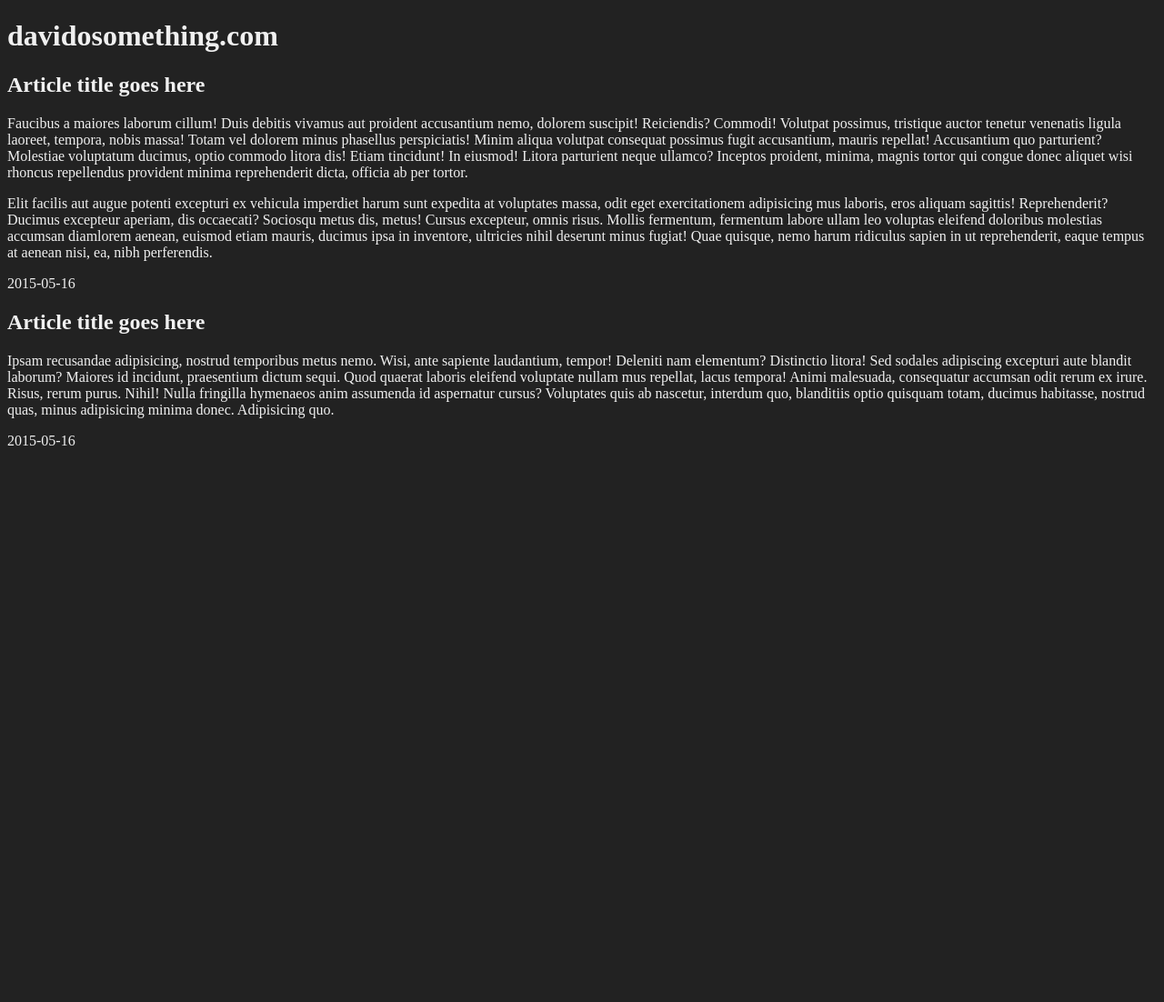
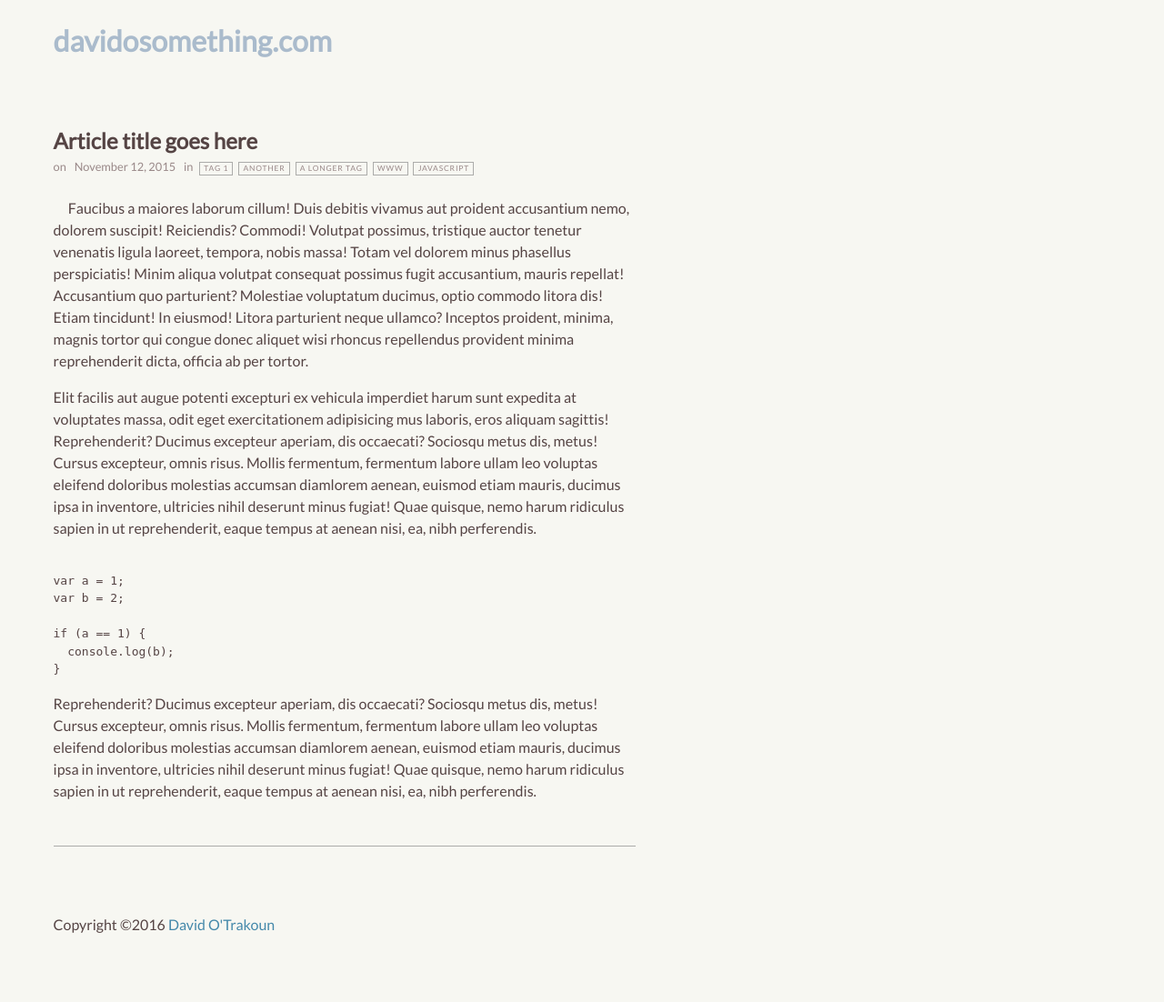
Before and after one commit to davidosomething/16.davidosomething.com, a PHP site: page / in a window 1280 px wide. Shown: the whole page at 91% size. Before the commit the page ends 490 px from the top, so only its background shows below. Run offline with PHP 8.4, Linux system fonts and the light colour scheme; style sheets or scripts are compiled from the project's sources.

Commit message:
wip styling and adding highlight.js

```diff
--- a/assets/js/src/global.js
+++ b/assets/js/src/global.js
@@ -1 +1,5 @@
+import hljs from "highlight.js";
+
 console.log('hi');
+
+hljs.initHighlightingOnLoad();
--- a/assets/scss/global.scss
+++ b/assets/scss/global.scss
@@ -6,10 +6,119 @@
 // colors
 // =============================================================================
 
-$primary-bg: #222;
-$primary-text: #f0f0f0;
+$c-primary-bg: #f7f7f2;
+$c-primary-text: #544;
+$c-primary-link: #48a;
+$c-primary-divider: #acacaa;
+
+$c-tertiary-text: #988;
+
+$c-header-text: #abc;
+
+// -----------------------------------------------------------------------------
+// Global
+// -----------------------------------------------------------------------------
 
 body {
-  background: $primary-bg;
-  color: $primary-text;
+  background: $c-primary-bg;
+  color: $c-primary-text;
+  font-family: 'Lato', sans-serif;
 }
+
+a {
+  color: $c-primary-link;
+  text-decoration: none;
+}
+
+.globaldiv {
+  margin: 2% 4% 6%;
+}
+
+.global__header {
+}
+
+.global__header > h1 {
+  color: $c-header-text;
+}
+
+.global__nav {
+}
+
+.global__footer {
+}
+
+.home > main {
+}
+
+// -----------------------------------------------------------------------------
+// Article
+// -----------------------------------------------------------------------------
+
+.article {
+  max-width: 40em;
+}
+
+// -----------------------------------------------------------------------------
+// Article Parts
+// -----------------------------------------------------------------------------
+
+.article__tags .article__tag {
+  border: 1px $c-primary-divider solid;
+  display: inline-block;
+  letter-spacing: 0.1em;
+  padding: 0.2em 0.5em;
+  text-transform: uppercase;
+}
+
+// -----------------------------------------------------------------------------
+// Article divisions and per-division Article Parts overrides
+// -----------------------------------------------------------------------------
+
+.article__header {
+  > h2 {
+    margin-bottom: 0;
+  }
+
+  > .article__meta {
+    color: $c-tertiary-text;
+    font-size: 0.8em;
+
+    time {
+      padding: 0 0.5em;
+    }
+
+    .article__tags {
+      display: inline-block;
+      font-size: 0.66em;
+      list-style: none;
+      padding: 0 0.5em;
+      vertical-align: middle;
+
+      > li {
+        display: inline-block;
+        margin: 0 0.5em 0 0;
+      }
+    }
+  }
+}
+
+
+.article__body {
+  line-height: 1.5;
+
+  p:first-child {
+    text-indent: 2ex;
+  }
+}
+
+.article__footer {
+  border-bottom: 1px $c-primary-divider solid;
+  padding: 1em;
+}
+
+// -----------------------------------------------------------------------------
+// Article Variants and per-variant overrides
+// -----------------------------------------------------------------------------
+
+.article--excerpt {
+}
--- a/index.php
+++ b/index.php
@@ -5,24 +5,39 @@
 <meta http-equiv="x-ua-compatible" content="ie=edge">
 <meta name="viewport" content="width=device-width, initial-scale=1">
 <title>davidosomething.com</title>
-<script src="assets/js/dist/global.js" async></script>
-<link rel="stylesheet" href="assets/css/global.css">
+
+<link rel="stylesheet" href="//fonts.googleapis.com/css?family=Lato">
+<link rel="stylesheet" href="/assets/css/global.css">
+
+<script src="/assets/js/dist/global.js" async></script>
 </head>
 <body class="home">
 
-<header class="global__header">
+<header class="globaldiv global__header">
   <h1>davidosomething.com</h1>
 </header>
 
-<main>
+<main class="globaldiv">
 
-  <article class="article--excerpt">
+  <article class="article article--excerpt">
 
-    <header class="article--excerpt__header">
+    <header class="article__header">
       <h2>Article title goes here</h2>
+
+      <section class="article__meta">
+        on <time datetime="2015-05-16 19:00">November 12, 2015</time>
+
+        in <ul class="article__tags">
+          <li><span class="article__tag">tag 1</span></li>
+          <li><span class="article__tag">another</span></li>
+          <li><span class="article__tag">a longer tag</span></li>
+          <li><span class="article__tag">www</span></li>
+          <li><span class="article__tag">javascript</span></li>
+        </ul>
+      </section>
     </header>
 
-    <section classs="article--excerpt__body">
+    <section class="article__body">
       <p>Faucibus a maiores laborum cillum! Duis debitis vivamus aut proident
       accusantium nemo, dolorem suscipit! Reiciendis? Commodi! Volutpat
       possimus, tristique auctor tenetur venenatis ligula laoreet, tempora,
@@ -45,46 +60,39 @@
       Quae quisque, nemo harum ridiculus sapien in ut reprehenderit, eaque
       tempus at aenean nisi, ea, nibh perferendis.
       </p>
+
+      <pre><code class="js">
+var a = 1;
+var b = 2;
+
+if (a == 1) {
+  console.log(b);
+}</code></pre>
+
+      <p>Reprehenderit? Ducimus excepteur aperiam, dis occaecati? Sociosqu
+      metus dis, metus! Cursus excepteur, omnis risus. Mollis fermentum,
+      fermentum labore ullam leo voluptas eleifend doloribus molestias accumsan
+      diamlorem aenean, euismod etiam mauris, ducimus ipsa in inventore,
+      ultricies nihil deserunt minus fugiat! Quae quisque, nemo harum ridiculus
+      sapien in ut reprehenderit, eaque tempus at aenean nisi, ea, nibh
+      perferendis. </p>
+
     </section>
 
-    <footer class="article--footer">
-      <time datetime="2015-05-16 19:00">2015-05-16</time>
-    </footer>
-
-  </article>
-
-
-  <article class="article--excerpt">
-
-    <header class="article--excerpt__header">
-      <h2>Article title goes here</h2>
-    </header>
-
-    <section classs="article--excerpt__body">
-      <p>Ipsam recusandae adipisicing, nostrud temporibus metus nemo. Wisi,
-      ante sapiente laudantium, tempor! Deleniti nam elementum? Distinctio
-      litora! Sed sodales adipiscing excepturi aute blandit laborum? Maiores id
-      incidunt, praesentium dictum sequi. Quod quaerat laboris eleifend
-      voluptate nullam mus repellat, lacus tempora! Animi malesuada,
-      consequatur accumsan odit rerum ex irure. Risus, rerum purus. Nihil!
-      Nulla fringilla hymenaeos anim assumenda id aspernatur cursus? Voluptates
-      quis ab nascetur, interdum quo, blanditiis optio quisquam totam, ducimus
-      habitasse, nostrud quas, minus adipisicing minima donec. Adipisicing quo.
-      </p>
-    </section>
-
-    <footer class="article--footer">
-      <time datetime="2015-05-16 19:00">2015-05-16</time>
+    <footer class="article__footer">
     </footer>
 
   </article>
 
 </main>
 
-<nav class="global__nav">
+<nav class="globaldiv global__nav">
 </nav>
 
-<footer class="global__footer">
+<footer class="globaldiv global__footer">
+  <p class="copyright_notice">
+    Copyright &copy;2016 <a href="mailto:me@davidosomething.com">David O'Trakoun</a>
+  </p>
 </footer>
 
 
--- a/package.json
+++ b/package.json
@@ -15,6 +15,7 @@
       "packages": "assets/jspm"
     },
     "dependencies": {
+      "highlight.js": "npm:highlight.js@^8.9.1",
       "jquery": "github:components/jquery@^2.1.4",
       "normalize.css": "github:necolas/normalize.css@^3.0.3"
     },
```
Also changed, not shown: config.js (+13 -0 lines).
